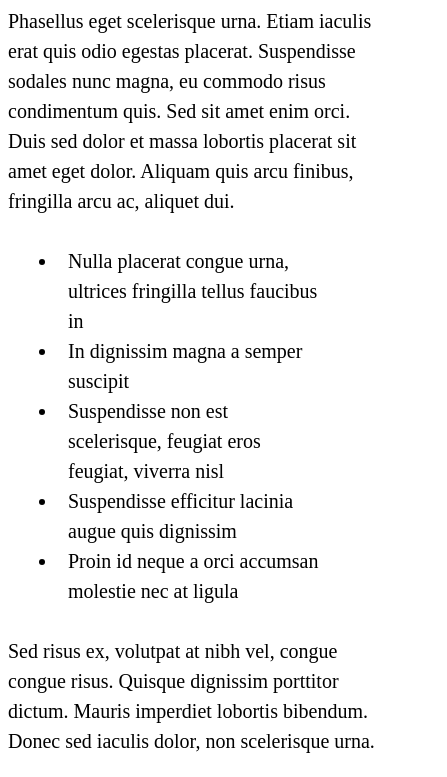
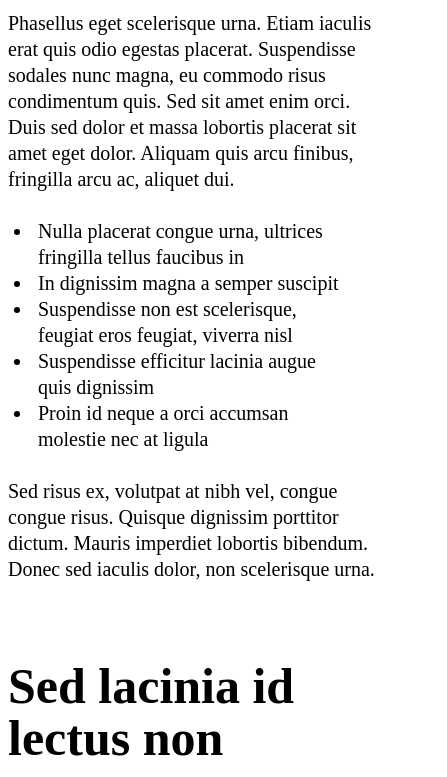
Before and after one commit to adamrutter/rhythm, a website: page index.html in a window 390 px wide. Shown: the part 354-1131 px from the top of the page, 447 px wide, since content can reach past the window. Drawn offline with Linux system fonts and the light colour scheme.

Commit message:
Added breakpoints map and an @each loop to iterate through it

```diff
--- a/scss/rhythm.scss
+++ b/scss/rhythm.scss
@@ -2,29 +2,41 @@
 // Config
 //
 
+// Breakpoints (make sure to add entries for each breakpoint in the other config maps)
+// (Uses min-width; rememeber, mobile first!)
+$breakpoints: (
+  'default': 0,
+  'tablet': 450px,
+  'desktop': 700px,
+);
+
 // The base font size (used for body text, and to calculate other sizing)
 $base-size: (
-  'small': 16px,
-  'large': 20px,
+  'default': 20px,
+  'tablet': 18px,
+  'desktop': 16px,
 );
 
 // The base line height (1.5 times the base font size usually works)
 $base-line-height: (
-  'small': 1.5,
-  'large': 1.5,
+  'default': 1.3,
+  'tablet': 1.4,
+  'desktop': 1.5,
 );
 
 // The ratio by which we will scale sizing by
 $scale-ratio: (
-  'small': 1.2,
-  'large': 1.2,
+  'default': 1.2,
+  'tablet': 1.2,
+  'desktop': 1.2,
 );
 
 // Indent amount (used to indent things such as lists, figures etc)
 $indent-amount: 3;
 $indent-amount: (
-  'small': 3,
-  'large': 3,
+  'default': 1.5,
+  'tablet': 2,
+  'desktop': 3,
 );
 
 // Align to either full multiples of $base-line-height, or half multiples (whole will fit elements
@@ -39,7 +51,7 @@ $align-to-grid: 'half';
 // Boolean; true or false
 $grid-enabled: true;
 
-//
+//base-size
 // Grid
 //
 
@@ -179,16 +191,32 @@ $grid-enabled: true;
 // Media queries
 //
 
-// Default
-@include styling($base-size: map-get($base-size, 'small'),
-  $base-line-height: map-get($base-line-height, 'small'),
-  $scale-ratio: map-get($scale-ratio, 'small'),
-  $indent-amount: map-get($indent-amount, 'small'));
+@each $breakpoint, $width in $breakpoints {
+  @if ($breakpoint == 'default') {
+    @include styling($base-size: map-get($base-size, $breakpoint),
+      $base-line-height: map-get($base-line-height, $breakpoint),
+      $scale-ratio: map-get($scale-ratio, $breakpoint),
+      $indent-amount: map-get($indent-amount, $breakpoint));
+  } @else {
+    @media screen and (min-width: map-get($breakpoints, $breakpoint)) {
+      @include styling($base-size: map-get($base-size, $breakpoint),
+        $base-line-height: map-get($base-line-height, $breakpoint),
+        $scale-ratio: map-get($scale-ratio, $breakpoint),
+        $indent-amount: map-get($indent-amount, $breakpoint));
+    }
+  }
+}
 
-// Breakpoint 1
-@media screen and (max-width: 500px) {
-  @include styling($base-size: map-get($base-size, 'large'),
-  $base-line-height: map-get($base-line-height, 'large'),
-  $scale-ratio: map-get($scale-ratio, 'large'),
-  $indent-amount: map-get($indent-amount, 'small'));
-}
+// // Default
+// @include styling($base-size: map-get($base-size, 'small'),
+//   $base-line-height: map-get($base-line-height, 'small'),
+//   $scale-ratio: map-get($scale-ratio, 'small'),
+//   $indent-amount: map-get($indent-amount, 'small'));
+//
+// // Breakpoint 1
+// @media screen and (max-width: 500px) {
+//   @include styling($base-size: map-get($base-size, 'large'),
+//   $base-line-height: map-get($base-line-height, 'large'),
+//   $scale-ratio: map-get($scale-ratio, 'large'),
+//   $indent-amount: map-get($indent-amount, 'small'));
+// }
```
Also changed, not shown: css/rhythm.min.css, 1 other file.
